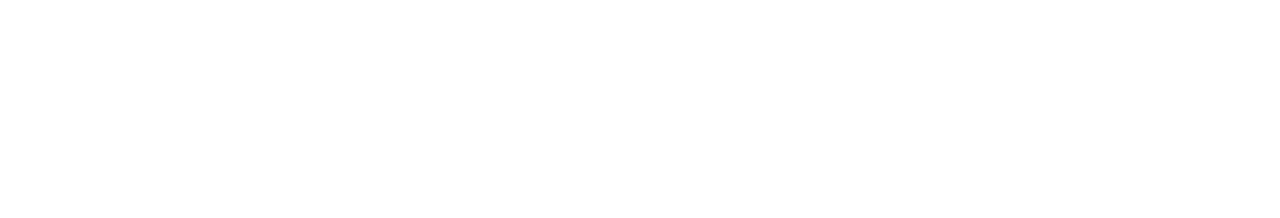
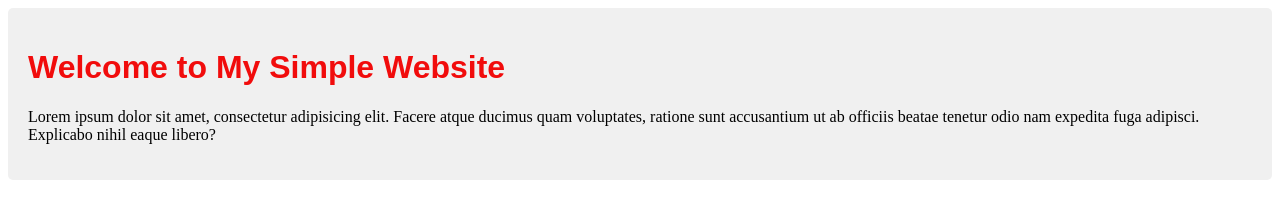
Before and after one commit to Noman3323/my-simple-website, a plain HTML site: page index.html in a window 1280 px wide. Drawn offline with Linux system fonts and the light colour scheme.

Commit message:
added the first blog

```diff
--- a/index.html
+++ b/index.html
@@ -4,6 +4,16 @@
     <meta charset="UTF-8" />
     <meta name="viewport" content="width=device-width, initial-scale=1.0" />
     <title>My simple website</title>
+    <link rel="stylesheet" href="styles/blog.css" />
   </head>
-  <body></body>
+  <body>
+    <div>
+      <h1>Welcome to My Simple Website</h1>
+      <p>
+        Lorem ipsum dolor sit amet, consectetur adipisicing elit. Facere atque
+        ducimus quam voluptates, ratione sunt accusantium ut ab officiis beatae
+        tenetur odio nam expedita fuga adipisci. Explicabo nihil eaque libero?
+      </p>
+    </div>
+  </body>
 </html>
--- /dev/null
+++ b/styles/blog.css
@@ -0,0 +1,9 @@
+div{
+    background-color: #f0f0f0;
+    padding: 20px;
+    border-radius: 5px;
+}
+h1 {
+    color: #f10c0c;
+    font-family: Arial, sans-serif;
+}
```
